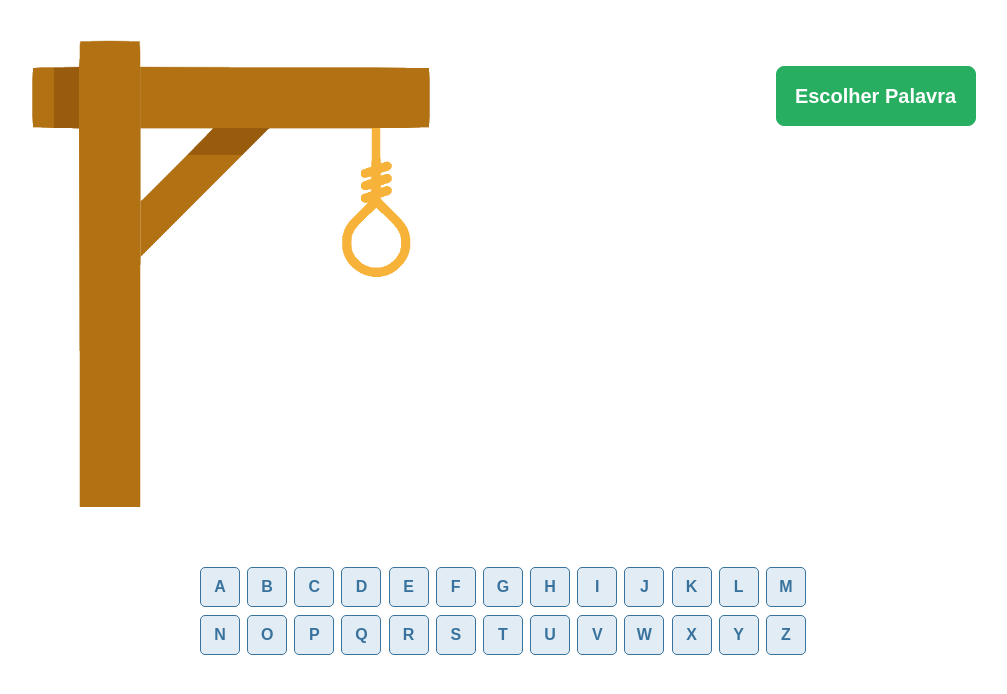
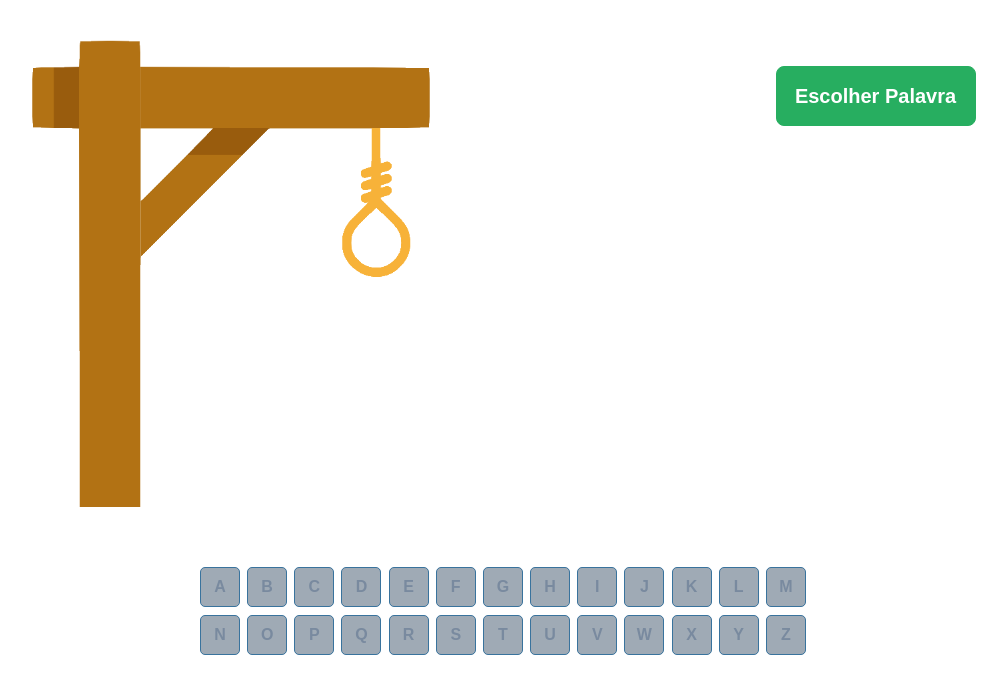
Before and after one commit to thiago-arend/JogoForca, a React (Create React App) app: page / in a window 1280 px wide. Shown: the top 694 px of the page, without its empty margins (137-1144 px from the left). Built offline with nearby package versions, Linux system fonts and the light colour scheme.

Commit message:
finalização lógica clicar nas letras

```diff
--- a/src/components/App/App.js
+++ b/src/components/App/App.js
@@ -13,16 +13,23 @@ import forca5 from '../../assets/forca5.png';
 import forca6 from '../../assets/forca6.png';
 
 export default function App() {
-    const [habilitado, setHabilitado] = useState(false);
+    const alfabeto = ["a", "b", "c", "d", "e", "f", "g", "h", "i",
+    "j", "k", "l", "m", "n", "o", "p", "q", "r", "s", "t", "u",
+    "v", "w", "x", "y", "z"];
+    const imagensForca = [forca0, forca1, forca2, forca3, forca4, forca5, forca6];
+
+    const [letrasHabilitadas, setLetrasHabilitadas] = useState([]); // o vetor de letras habilitadas começa vazio
     const [totalErros, setTotalErros] = useState(0);
-    const [imagemForca, setImagemForca] = useState(forca0);
+    const [indiceImagem, setIndiceImagem] = useState(0);
     const [palavraSorteada, setPalavraSorteada] = useState("");
 
     return (
         <div className="container">
-            <Jogo palavraSorteada = {palavraSorteada} setPalavraSorteada = {setPalavraSorteada}
-                setHabilitado = {setHabilitado} imagemForca = {imagemForca} listaPalavras = {listaPalavras}/>
-            <Letras habilitado = {habilitado} setHabilitado = {setHabilitado}/>
+            <Jogo imagensForca = {imagensForca} totalErros = {totalErros} alfabeto = {alfabeto} palavraSorteada = {palavraSorteada} letrasHabilitadas = {letrasHabilitadas}
+                setPalavraSorteada = {setPalavraSorteada} indiceImagem = {indiceImagem}
+                listaPalavras = {listaPalavras} setLetrasHabilitadas = {setLetrasHabilitadas}/>
+            <Letras totalErros = {totalErros} setTotalErros = {setTotalErros} alfabeto = {alfabeto} letrasHabilitadas = {letrasHabilitadas}
+                setLetrasHabilitadas = {setLetrasHabilitadas} palavraSorteada = {palavraSorteada} setIndiceImagem = {setIndiceImagem}/>
         </div>
     )
 }
--- a/src/components/Jogo/Jogo.js
+++ b/src/components/Jogo/Jogo.js
@@ -2,8 +2,8 @@ import './Jogo.css';
 
 
 export default function Jogo(props) {
-    const {setPalavraSorteada, palavraSorteada, setHabilitado,
-         imagemForca, listaPalavras} = props;
+    const {alfabeto, setPalavraSorteada, palavraSorteada, letrasHabilitadas,
+         indiceImagem, imagensForca, listaPalavras, setLetrasHabilitadas} = props;
 
     function sorteiaPalavra() {
         const min = 0;
@@ -15,20 +15,21 @@ export default function Jogo(props) {
 
     function processaPalavra() {
         // habilita letras
-        setHabilitado(true);
+        setLetrasHabilitadas(alfabeto);
         // sorteia palavra e salva estado
         const pSorteada = sorteiaPalavra();
         setPalavraSorteada(pSorteada);
-        console.log(pSorteada);
     }
 
     return (
         <div className="jogo">
-            <img src={ imagemForca } />
+            <img src={ imagensForca[indiceImagem] } />
             <div>
                 <button onClick={ processaPalavra }>Escolher Palavra</button>
                 <ul className="palavra">
-                    {palavraSorteada.split("").map((l, i) => <li key={i} className="underline">_</li>)}
+                    {palavraSorteada.split("").map((l, i) => <li key={i} className="underline">
+                        {(!letrasHabilitadas.includes(l)) ? l : "_"}
+                    </li>)}
                 </ul>
             </div>
         </div>
--- a/src/components/Letras/Letras.js
+++ b/src/components/Letras/Letras.js
@@ -1,14 +1,23 @@
 import "./Letras.css";
 
-export default function Letras({habilitado}) {
-    const alfabeto = ["a", "b", "c", "d", "e", "f", "g", "h", "i",
-        "j", "k", "l", "m", "n", "o", "p", "q", "r", "s", "t", "u",
-        "v", "w", "x", "y", "z"];
+export default function Letras(props) {
+    const {palavraSorteada, setIndiceImagem, totalErros, setTotalErros, letrasHabilitadas, setLetrasHabilitadas, alfabeto} = props;
+
+    function processaLetra(letra) {
+        letrasHabilitadas.splice(letrasHabilitadas.indexOf(letra), 1); // remove a letra do array in place
+        setLetrasHabilitadas([...letrasHabilitadas]); // atualiza a mudança na variavel de estado
+
+        if (!palavraSorteada.split("").includes(letra)) { // se errou a letra
+            setTotalErros(totalErros + 1);
+            setIndiceImagem(totalErros + 1);
+        }
+    }
 
     return (
         <div className="alfabeto">
-            {alfabeto.map((l) => <button key={l} disabled={(!habilitado) ? "disabled": ""}
-                 className="letra-alfabeto" onClick={() => alert('clicou')}> {l.toUpperCase()} </button>)}
+            {alfabeto.map((l) => <button key={l} disabled={(!letrasHabilitadas.includes(l)) ? "disabled": ""}
+                 className={`letra-alfabeto ${(!letrasHabilitadas.includes(l)) ? "usada": ""}`}
+                   onClick={() => processaLetra(l)}> {l.toUpperCase()} </button>)}
         </div>
     )
 }
```
